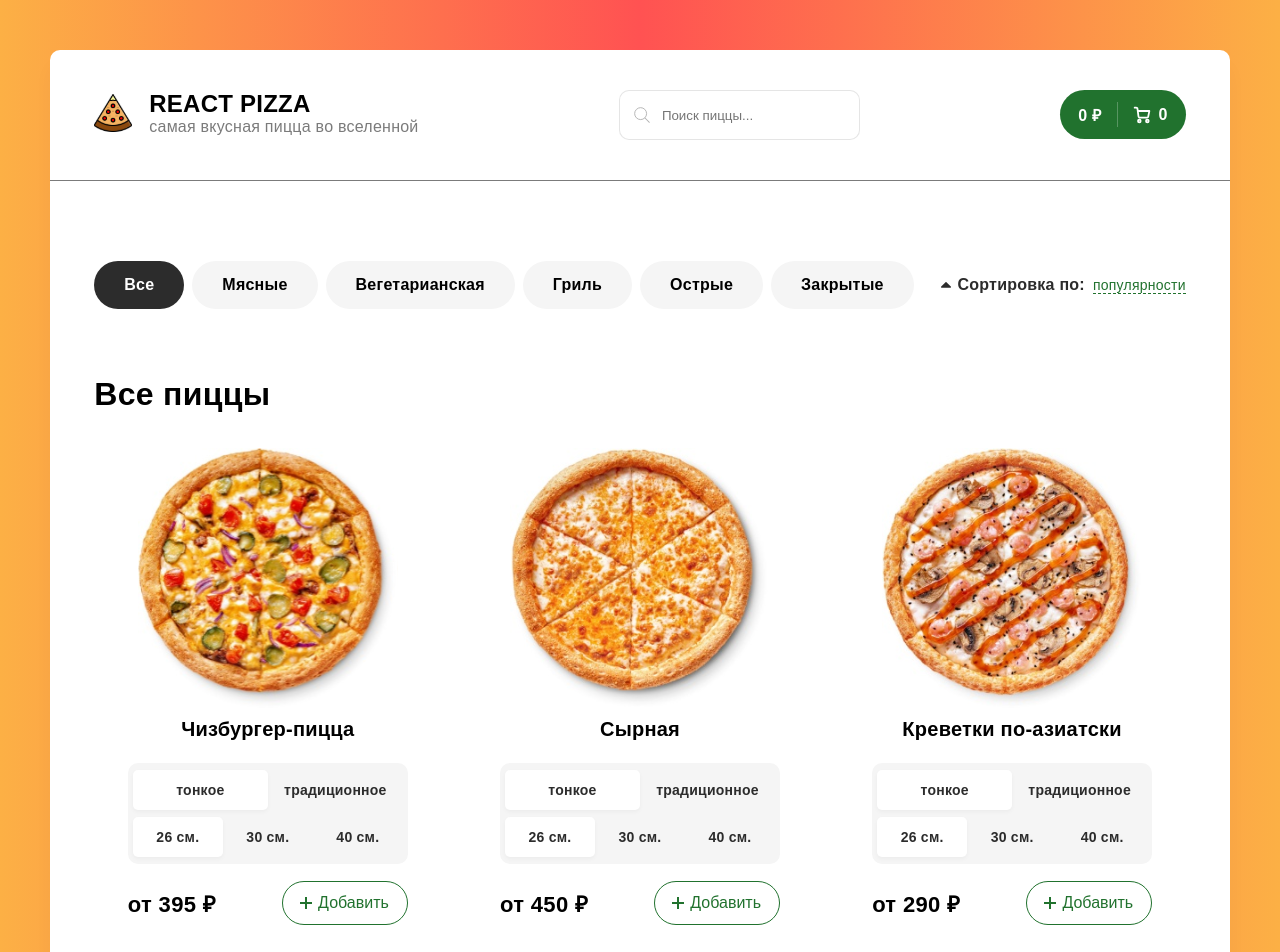
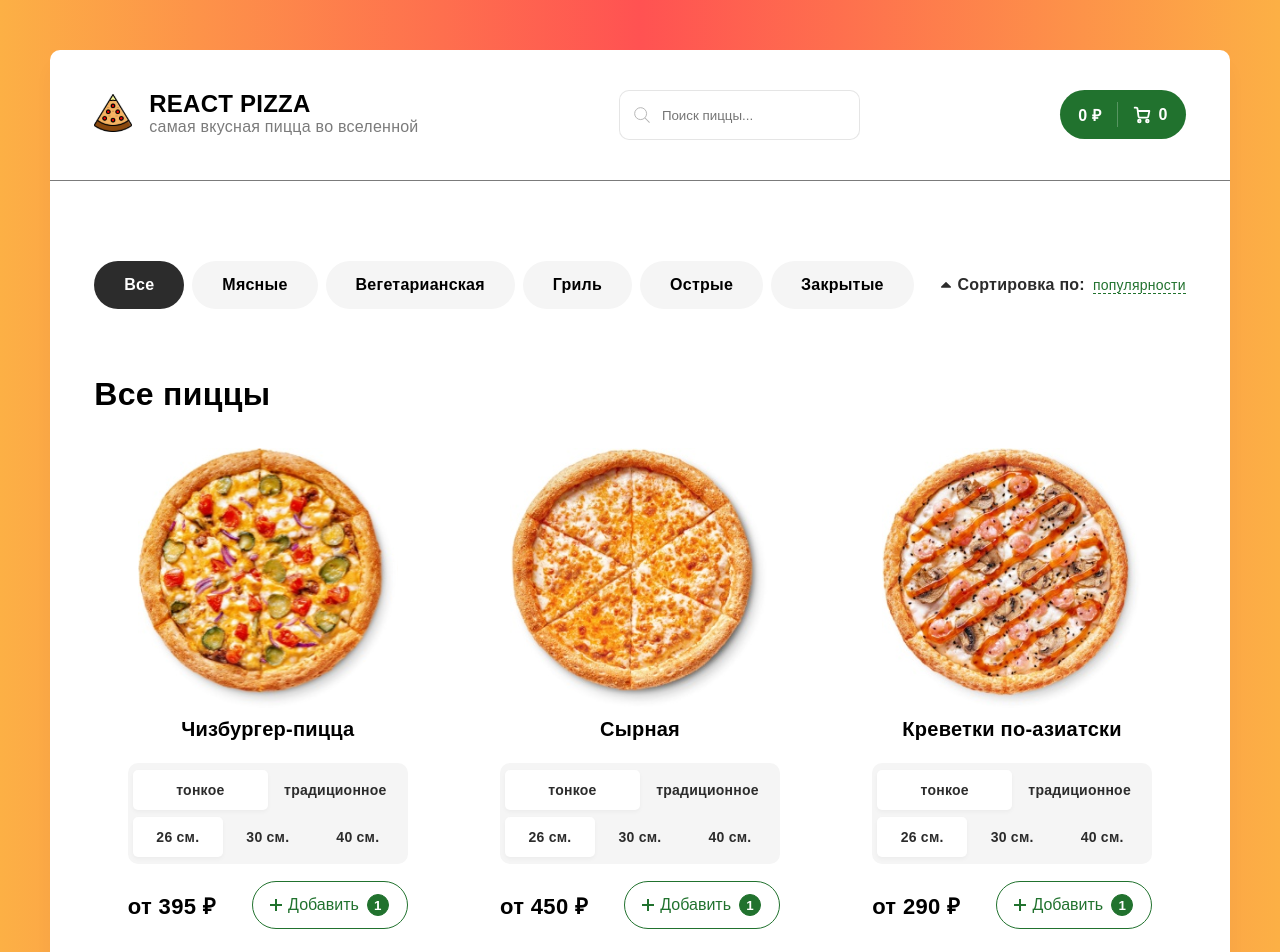
Before and after one commit to SpauN1/react-pizza, a React (Create React App) app: page / in a window 1280 px wide. Shown: the top 952 px of the page. Built offline with nearby package versions, Linux system fonts and the light colour scheme.

Commit message:
add circle for button

```diff
--- a/src/components/PizzaListItem/PizzaListItem.jsx
+++ b/src/components/PizzaListItem/PizzaListItem.jsx
@@ -24,6 +24,7 @@ function PizzaListItem({ title, price, img }) {
           <button className="button button__pizza">
             <span className="button__pizza-icon"></span>
             <span className="button__pizza-text">Добавить</span>
+            <span className="button__circle">1</span>
           </button>
         </div>
       </div>
--- a/src/style/button.scss
+++ b/src/style/button.scss
@@ -32,6 +32,7 @@
     &-text {
       color: $primaryColor;
       font-size: 16px;
+      margin-right: 8px;
     }
 
     &-icon {
@@ -71,4 +72,24 @@
       }
     }
   }
+
+  &__circle {
+    display: flex;
+    align-items: center;
+    justify-content: center;
+    width: 22px;
+    height: 22px;
+    color: $whiteColor;
+    border-radius: 30px;
+    border: 1px solid $primaryColor;
+    background: $primaryColor;
+    font-weight: 700;
+  }
+
+  &__circle:hover {
+    color: $primaryColor;
+    border-radius: 30px;
+    border: 1px solid $whiteColor;
+    background: $whiteColor;
+  }
 }
```
